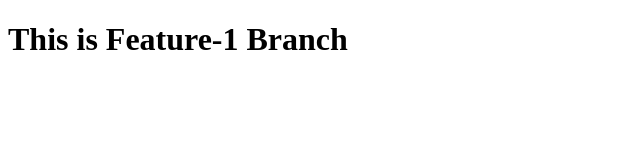
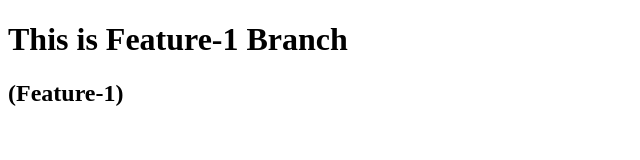
Before and after one commit to JSRxLogan/demo, a plain HTML site: page index.html in a window 1280 px wide. Shown: the whole page, without its empty margins (0-640 px from the left). Drawn offline with Linux system fonts and the light colour scheme.

Commit message:
new feature for feature 1

```diff
--- a/index.html
+++ b/index.html
@@ -7,5 +7,6 @@
 </head>
 <body>
     <h1>This is Feature-1 Branch</h1>
+    <h2>(Feature-1)</h2>
 </body>
 </html>
```
